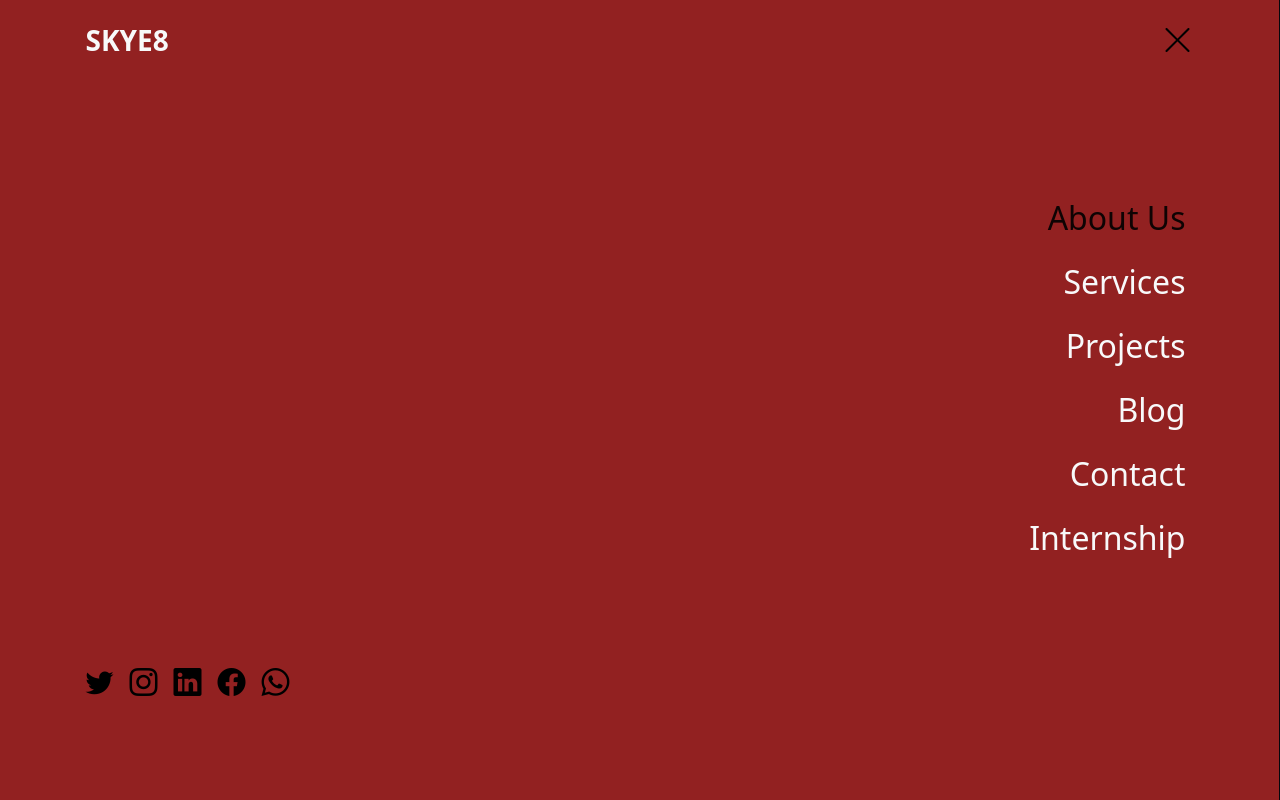
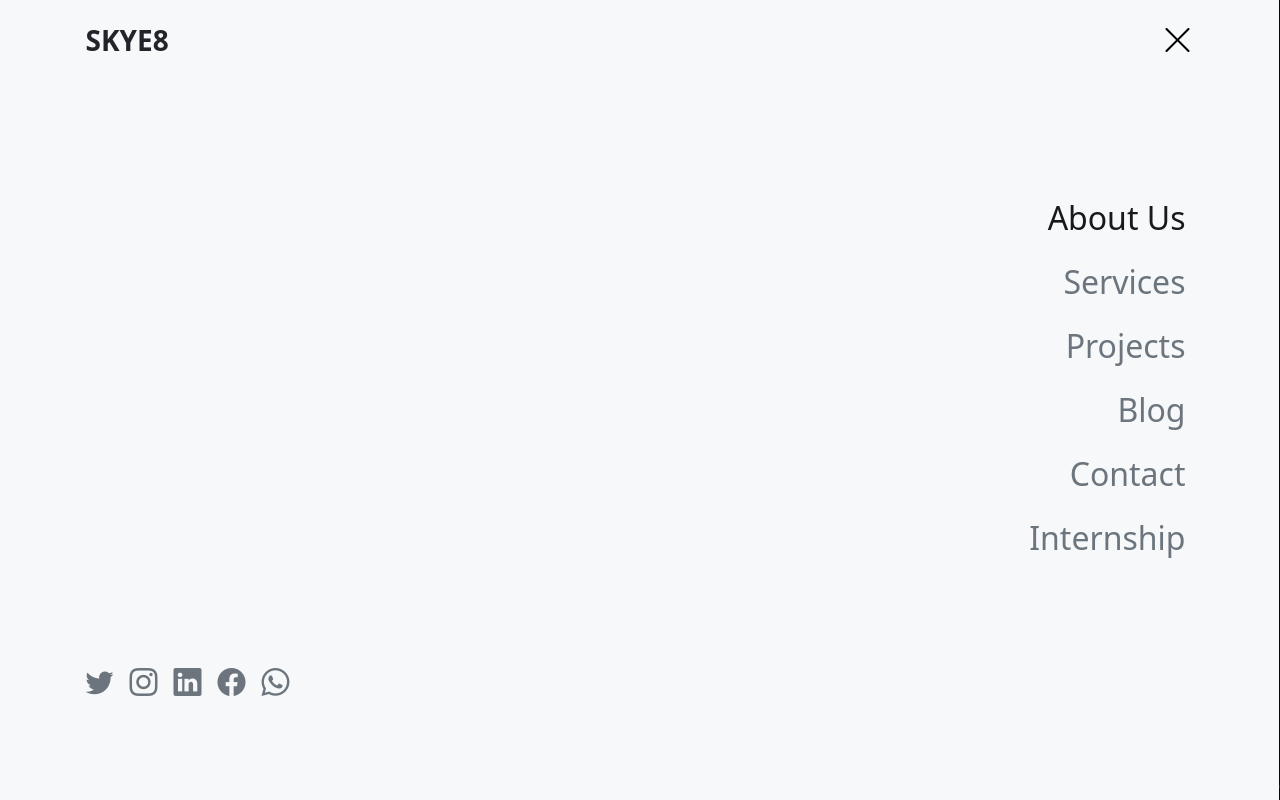
Before and after one commit to skye8-tech/skye8.tech, a PHP site: page / in a window 1280 px wide, after a click that opens the changed part. Run offline with PHP 8.4, Linux system fonts and the light colour scheme; some libraries are stand-ins or nearby versions.

Commit message:
changed animation background color (#14)

```diff
--- a/index.html
+++ b/index.html
@@ -30,49 +30,52 @@
                     aria-controls="offcanvasNavbar">
                     <span class="bi bi-list fw-bolder text-light fs-1"></span>
                 </button>
-                <div  class="offcanvas opacity-100 w-100 offcanvas-start" tabindex="-1" id="offcanvasNavbar"
+                <div class="offcanvas opacity-100 w-100 offcanvas-start" tabindex="-1" id="offcanvasNavbar"
                     aria-labelledby="offcanvasNavbarLabel">
                     <div id="niggaShake" class="position-absolute top-0 bottom-0 w-100 h-100"></div>
                     <div class="container offcanvas-header">
 
-                                        <a class="offcanvas-title fs-3 fw-bold text-decoration-none text-light" id="offcanvasNavbarLabel" href="./index.html">SKYE8</a>
+                        <a class="offcanvas-title fs-3 fw-bold text-decoration-none text-dark" id="offcanvasNavbarLabel"
+                            href="./index.html">SKYE8</a>
 
-                                        <button type="button" class="bi bi-x-lg bg-transparent fs-2 border-0" data-bs-dismiss="offcanvas" aria-label="Close"></button>
+                        <button type="button" class="bi bi-x-lg bg-transparent fs-2 border-0 close" data-bs-dismiss="offcanvas"
+                            aria-label="Close"></button>
                     </div>
                     <div class="container offcanvas-body  d-flex flex-column justify-content-evenly">
                         <div class="row">
                             <div class="col-md-4 d-none d-md-block h-100"></div>
                             <div class="no-overflow col-md-3 offset-md-5">
-                                                <ul class="navbar-nav animate-nav-items  justify-content-end align-items-end flex-grow-1 py-2 pe-2 fs-2 overflow-hidden" xyz="down-100%">
+                                <ul class="nav navbar-nav animate-nav-items  justify-content-end align-items-end flex-grow-1 py-2 pe-2 fs-2 overflow-hidden"
+                                    xyz="down-100%">
                                     <li class="nav-item invisible">
-                                                        <a class="nav-link active opacity-100" aria-current="page" href="./Sections/about.html">About Us</a>
+                                        <a class="nav-link active" aria-current="page" href="./Sections/about.html">About Us</a>
                                     </li>
                                     <li class="nav-item invisible">
-                                                        <a class="nav-link link-light opacity-100" href="./Sections/services.html">Services</a>
+                                        <a class="nav-link link-secondary opacity-100" href="./Sections/services.html">Services</a>
                                     </li>
                                     <li class="nav-item invisible">
-                                                        <a class="nav-link link-light opacity-100" href="./Sections/projects.html">Projects</a>
+                                        <a class="nav-link link-secondary opacity-100" href="./Sections/projects.html">Projects</a>
                                     </li>
                                     <li class="nav-item invisible">
-                                                        <a class="nav-link link-light opacity-100" href="#">Blog</a>
+                                        <a class="nav-link link-secondary opacity-100" href="#">Blog</a>
                                     </li>
                                     <li class="nav-item invisible">
-                                                        <a class="nav-link link-light opacity-100" href="./Sections/contact.html">Contact</a>
+                                        <a class="nav-link link-secondary opacity-100" href="./Sections/contact.html">Contact</a>
                                     </li>
                                     <li class="nav-item invisible">
-                                                        <a class="nav-link link-light opacity-100" href="#">Internship</a>
+                                        <a class="nav-link link-secondary opacity-100" href="#">Internship</a>
                                     </li>
                                 </ul>
                             </div>
                         </div>
                         <div class="row">
-                                            <div class="social-media invisible" xyz="fade flip-up origin-bottom stagger-rev-2 delay-20">
+                            <div class="container-lg social-media invisible" xyz="fade flip-up origin-bottom stagger-rev-2 delay-20">
                                 <div class="social-links d-flex fs-3 gap-3">
-                                                    <a class="xyz-nested" href="/"><span class="text-black bi bi-twitter opacity-100"></span></a>
-                                                    <a class="xyz-nested" href="/"><span class="text-black bi bi-instagram text-opacity-100"></span></a>
-                                                    <a class="xyz-nested" href="/"><span class="text-black bi bi-linkedin"></span></a>
-                                                    <a class="xyz-nested" href="/"><span class="text-black bi bi-facebook"></span></a>
-                                                    <a class="xyz-nested" href="/"><span class="text-black bi bi-whatsapp"></span></a>
+                                    <a class="xyz-nested" href="/"><span class="bi bi-twitter link-secondary opacity-100"></span></a>
+                                    <a class="xyz-nested" href="/"><span class="bi bi-instagram link-secondary opacity-100"></span></a>
+                                    <a class="xyz-nested" href="/"><span class="bi bi-linkedin link-secondary opacity-100"></span></a>
+                                    <a class="xyz-nested" href="/"><span class="bi bi-facebook link-secondary opacity-100"></span></a>
+                                    <a class="xyz-nested" href="/"><span class="bi bi-whatsapp link-secondary opacity-100"></span></a>
                                 </div>
                             </div>
                         </div>
@@ -87,7 +90,7 @@
                     <img class="" src="./src/images/back.jpg" alt="">
                 </div>
                 <div class="col-lg-7 col-12 hero-right d-flex justify-content-center align-content-center align-items-center">
-                    <div id="carouselExampleCaptions" class="carousel w-100 slide carousel-fade" data-bs-ride="true">
+                    <div id="carouselExampleCaptions" class="carousel w-100 slide carousel-fade" data-bs-ride="carousel">
                         <div class="carousel-indicators">
                             <button type="button" data-bs-target="#carouselExampleCaptions" data-bs-slide-to="0" class="active"
                                 aria-current="true" aria-label="Slide 1"></button>
--- a/src/css/style.css
+++ b/src/css/style.css
@@ -25,30 +25,31 @@ p { font-size: 1rem; }
     --xyz-ease: cubic-bezier(0.5, -1.5, 0.5, 1.5);
   }
 
-/* .nav-item::before {
+.nav-item::before {
     position: absolute;
-        bottom: 10px;
-        right: 10px;
+        bottom: 12px;
+        right: 40%;
         left: 100%;
     content: "";
-    width: 100%;
-    padding: 1px;
-    background-color: #15253f;
-    opacity: 0;
+    /* width: 100%; */
+    padding: .1rem;
+    background-color: #15253fc9;
     transition: all .5s cubic-bezier(0.075, 0.82, 0.165, 1);
-}  */
-/* .nav-item:hover::before,
+}
+.nav-item:hover::before,
 .nav-item:hover {
     left: 0;
-    opacity: 1;
-} */
+}
 
 .nav-link:hover {
-    color: rgb(167, 162, 162) !important;
+    color: #15253fc9;
 }
 
 #offcanvasNavbar .bi:hover {
-    color: rgb(233, 223, 223) !important;
+    color: #0f1a2c !important;
+}
+.bi-x-lg:hover {
+    color: #dc3545 !important;
 }
 
 .slide-text-content p:hover,
@@ -60,7 +61,7 @@ p { font-size: 1rem; }
     z-index: 99009;
 }
 #niggaShake {
-    background-color: rgb(146, 33, 33);
+    background-color: #f6f8fa !important;
     z-index: -1;
 }
 
--- a/src/extras/particles-config.json
+++ b/src/extras/particles-config.json
@@ -8,7 +8,7 @@
       }
     },
     "color": {
-      "value": "#ffffff"
+      "value": "#000"
     },
     "shape": {
       "type": "circle",
@@ -48,7 +48,7 @@
     "line_linked": {
       "enable": true,
       "distance": 150,
-      "color": "#ffffff",
+      "color": "#000000",
       "opacity": 0.4,
       "width": 1
     },
```
Lines whose indentation alone changed are shown as unchanged.
